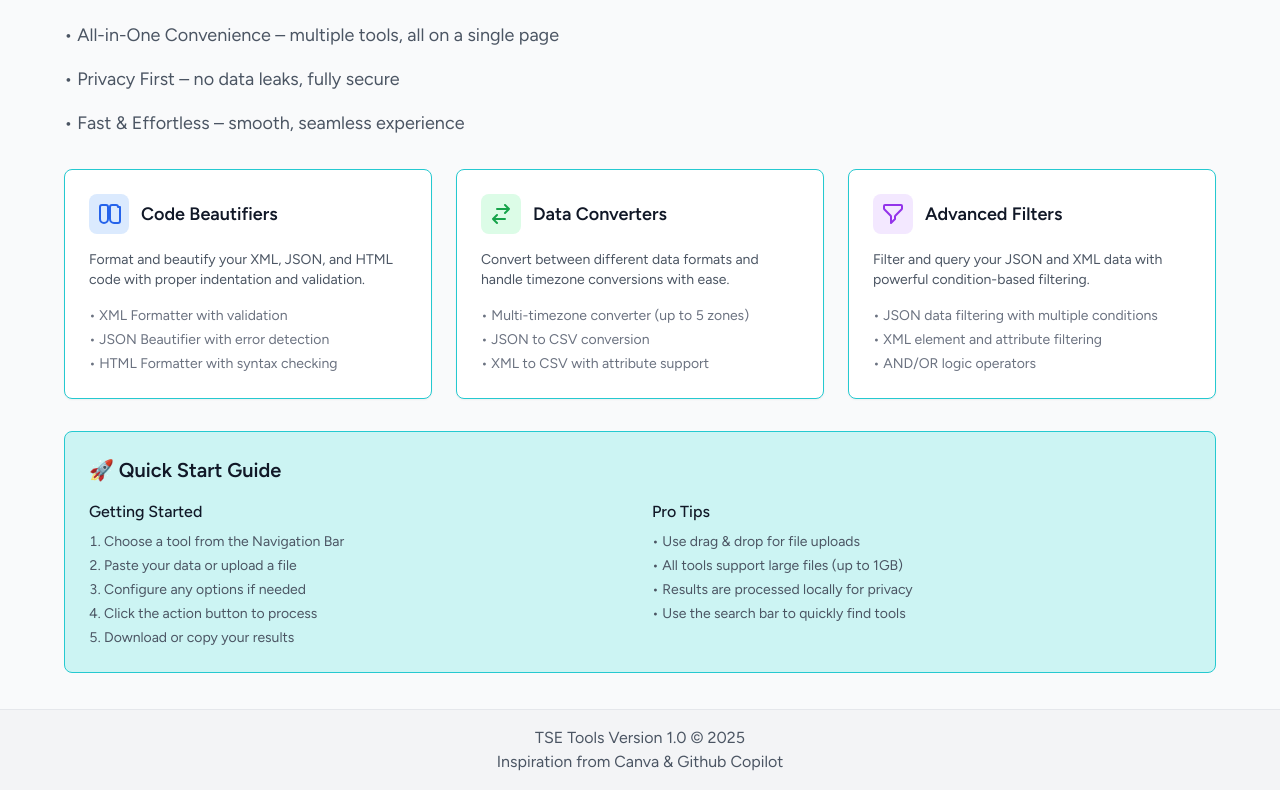
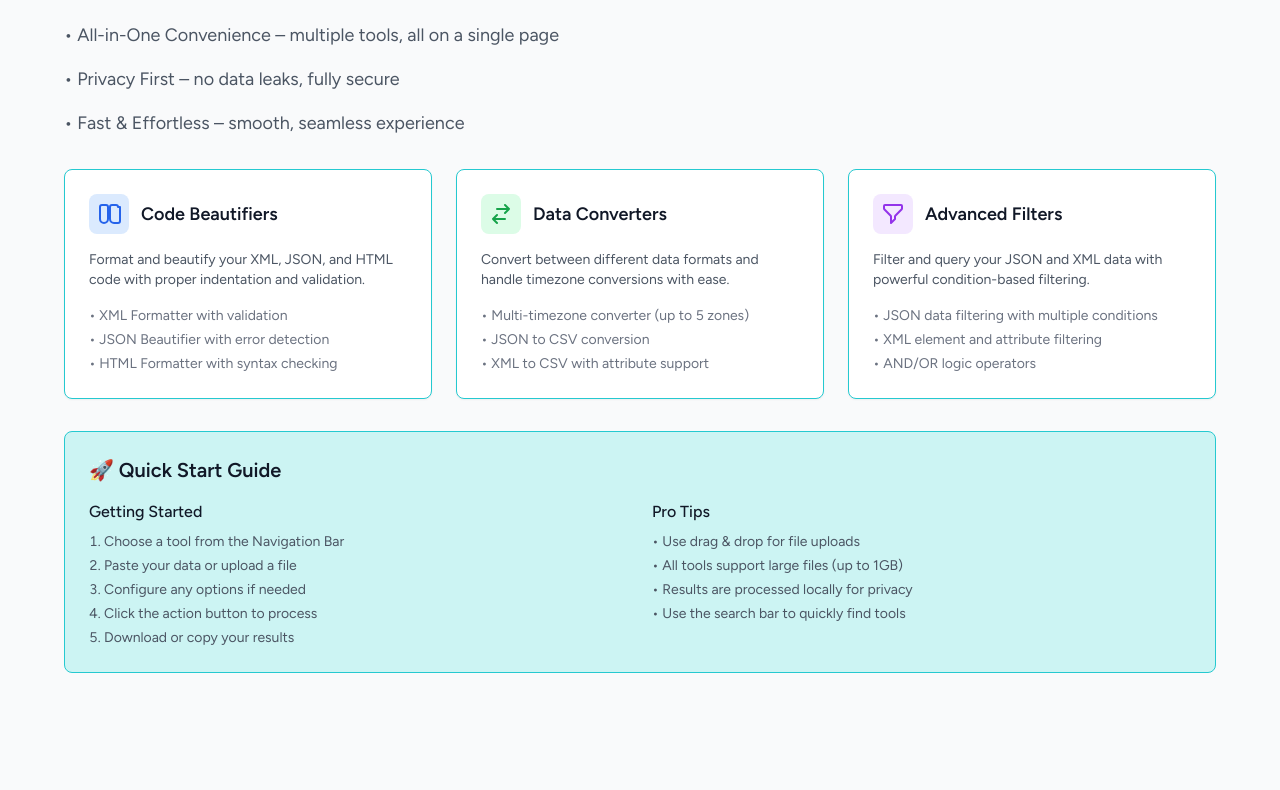
Before and after one commit to tkytkqc6t/tsetools, a plain HTML site: page templates/index.html in a window 1280 px wide. Shown: the part 204-994 px from the top of the page. After the commit the page ends 881 px from the top, so only its background shows below. Drawn offline with nearby package versions, Linux system fonts and the light colour scheme; files that its build step writes are made by us from their sources; files whose address does not match are found by name.

Commit message:
Update index.html
remove footer

```diff
--- a/templates/index.html
+++ b/templates/index.html
@@ -1131,9 +1131,9 @@
 
     <script type="text/javascript" src="static/main.js"></script>
 
-    <footer class="w-full text-center py-4 bg-gray-100 text-gray-600 mt-8 border-t border-gray-200" style="font-size: 1em;">
+    <!-- <footer class="w-full text-center py-4 bg-gray-100 text-gray-600 mt-8 border-t border-gray-200" style="font-size: 1em;">
         TSE Tools Version 1.0 © 2025 <br> Inspiration from <a href="https://www.canva.com/">Canva</a> &amp; <a href="https://github.com/features/copilot">Github Copilot</a>
-    </footer>
+    </footer> -->
 </body>
 
 </html>
```
